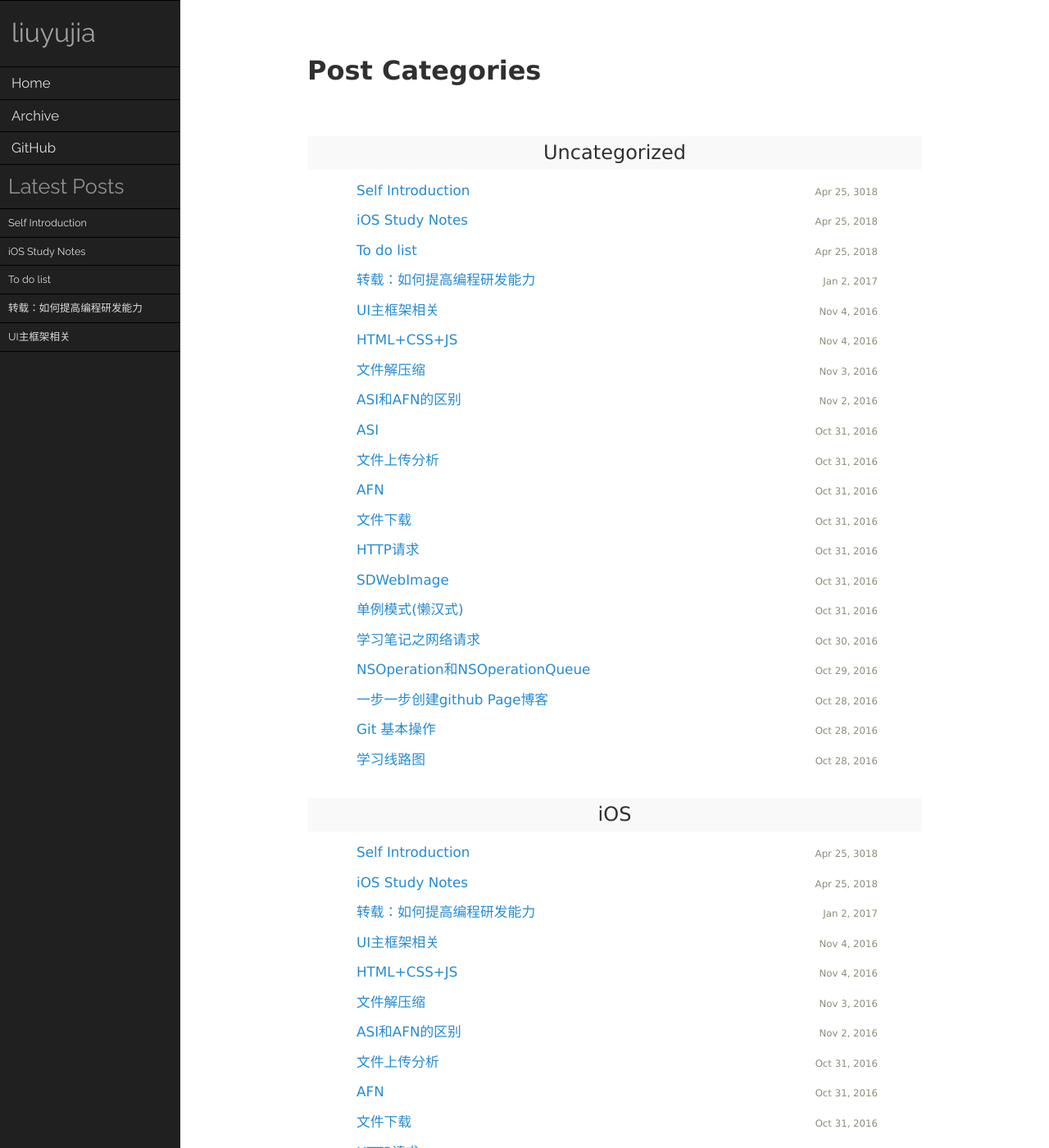
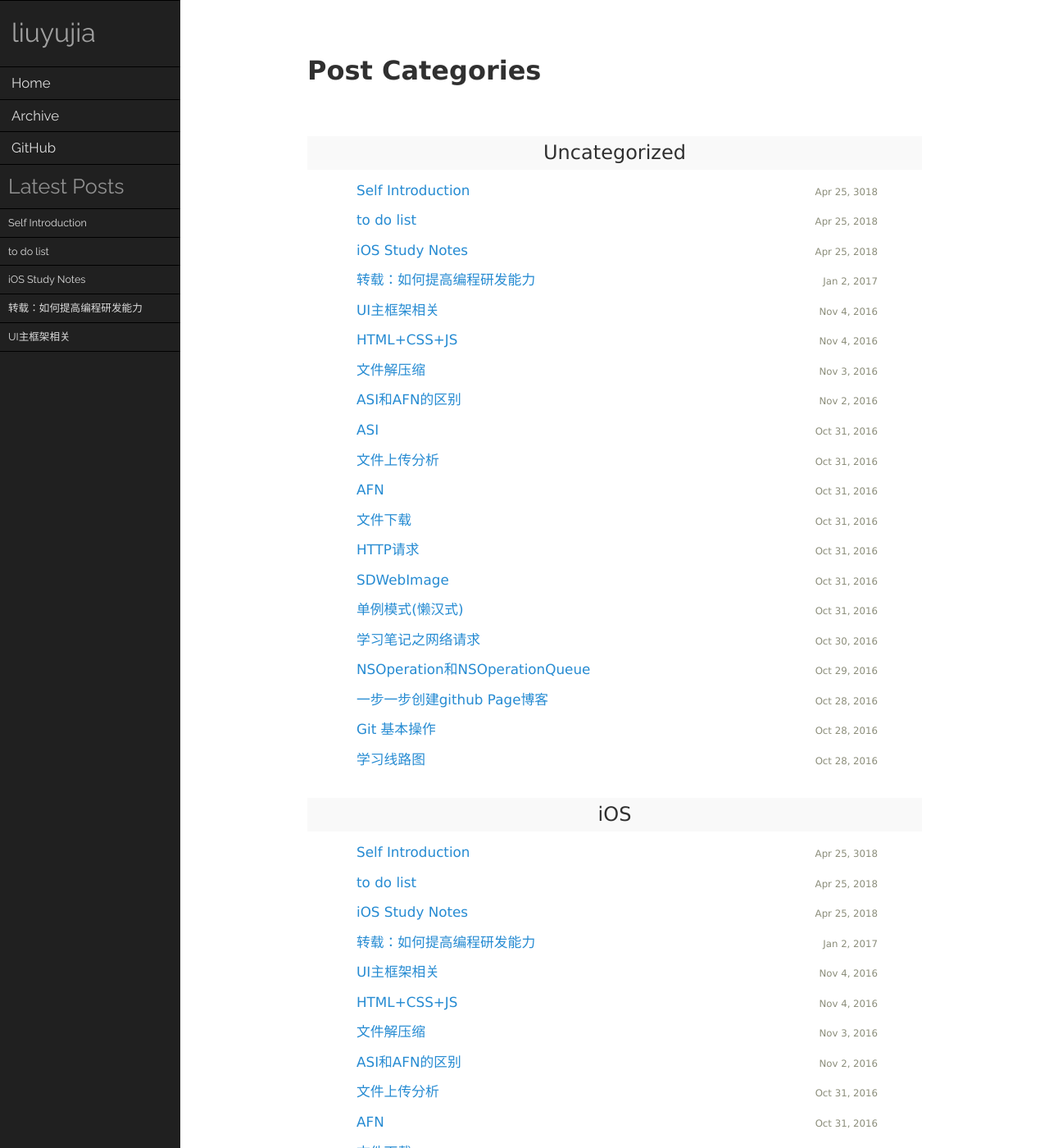
Before and after one commit to liuyujiahaha/liuyujiahaha.github.io, a Jekyll site: the page built from blog/categories.html, in a window 1280 px wide and 1400 px high. Shown: the whole window at 82% size. Built offline with Jekyll 4.4.1, drawn with Linux system fonts in a browser that asks for light colours.

Commit message:
no message

```diff
--- a/_posts/2018-04-25-TO DO LIST.md
+++ b/_posts/2018-04-25-TO DO LIST.md
@@ -1,3 +1,13 @@
+---
+layout: post
+title:  "to do list"
+date:   2018-04-25 22:50:30 +0800
+categories: [iOS]
+excerpt:
+tags:
+  - iOS
+---
+
 #### to do list
 - [ ] 1.MJRefresh多写点demo；
 - [ ] 2.YYKit的东西试下敲一下里面的内容；
```
